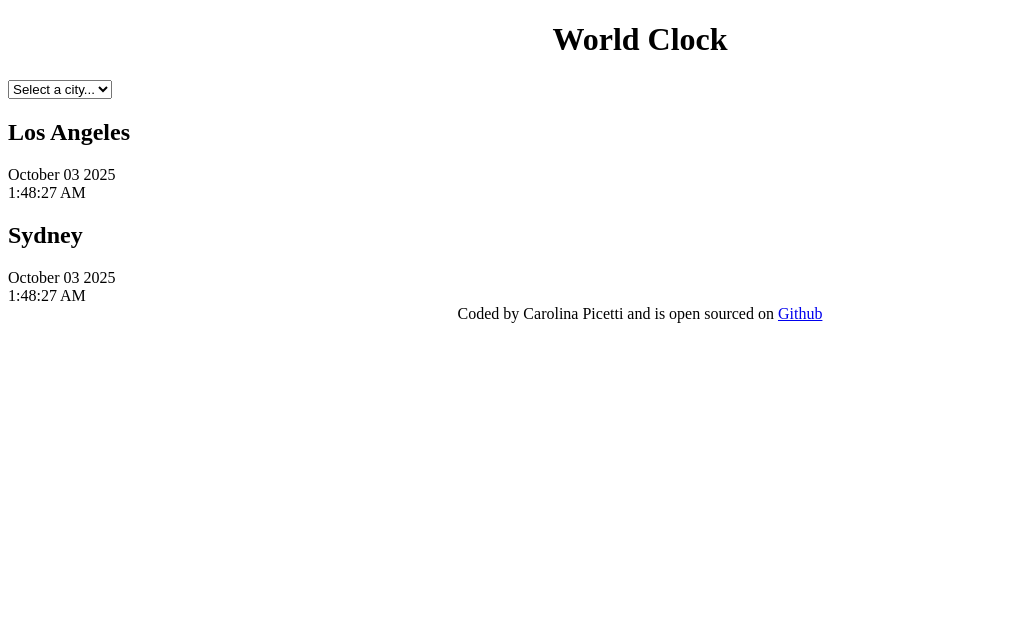
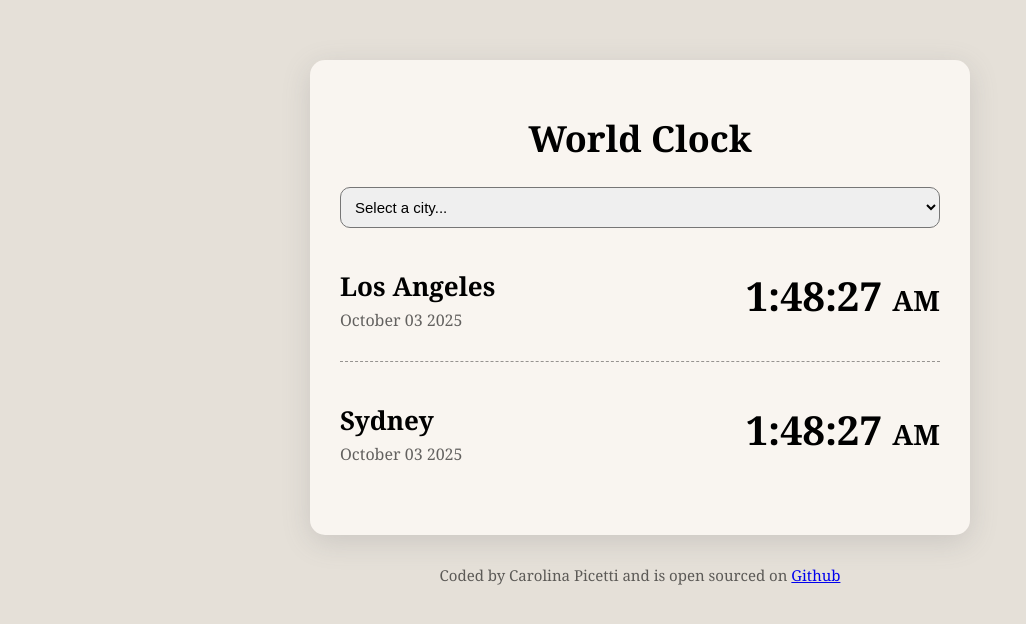
Before and after one commit to CarolPicetti/world-clock, a plain HTML site: page index.html in a window 1280 px wide. Shown: the whole page, without its empty margins (0-1026 px from the left). Drawn offline with Linux system fonts and the light colour scheme.

Commit message:
Added the CSS

```diff
--- a/css/style.css
+++ b/css/style.css
@@ -1,7 +1,66 @@
+body {
+    background-color: #E5E0D8;
+    font-family: Cambria, Cochin, Georgia, Times, 'Times New Roman', serif;
+}
+
+.container {
+    max-width: 600px;
+    background-color: #F9F5F0;
+    padding: 30px;
+    margin: 60px auto;
+    margin-bottom: 30px;
+    box-shadow: rgba(100, 100, 111, 0.2) 0 7px 29px 0;
+    border-radius: 15px;
+}
+
 h1 {
+    font-size: 36px;
     text-align: center;
+    font-family: Cambria, Cochin, Georgia, Times, 'Times New Roman', serif;
+}
+
+h2 {
+    margin: 0 0 5px;
+    font-size: 26px;
+}
+
+
+select {
+    font-size: 15px;
+    padding: 10px;
+    width: 100%;
+    display: block;
+    border-radius: 10px;
+}
+
+.city {
+    display: flex;
+    justify-content: space-between;
+    margin: 10px 0;
+    padding: 30px 0;
+    border-bottom: 1px dashed rgba(0, 0, 0, 0.4);
+}
+
+.city:last-child {
+    border: none;
+}
+
+.time {
+    font-size: 40px;
+    font-weight: bold;
+}
+
+.time small {
+    font-size: 28px;
+    vertical-align: middle;
+}
+
+.date {
+    opacity: 0.6;
 }
 
 footer {
     text-align: center;
+    font-size: 15px;
+    color: rgba(0, 0, 0, 0.6);
 }
--- a/index.html
+++ b/index.html
@@ -18,15 +18,19 @@
     </select>
 
     <div class="city">
+        <div>
         <h2>Los Angeles</h2>
         <div class="date">October 03 2025</div>
-        <div class="time">1:48:27 AM</div>
+        </div>
+        <div class="time">1:48:27 <small>AM</small></div>
     </div>
 
      <div class="city">
+        <div>
         <h2>Sydney</h2>
         <div class="date">October 03 2025</div>
-        <div class="time">1:48:27 AM</div>
+        </div>
+        <div class="time">1:48:27 <small>AM</small></div>
     </div>
 </div>
     <footer>Coded by Carolina Picetti and is open sourced on <a href="https://github.com/CarolPicetti/world-clock" target="_blank">Github</a>
```
